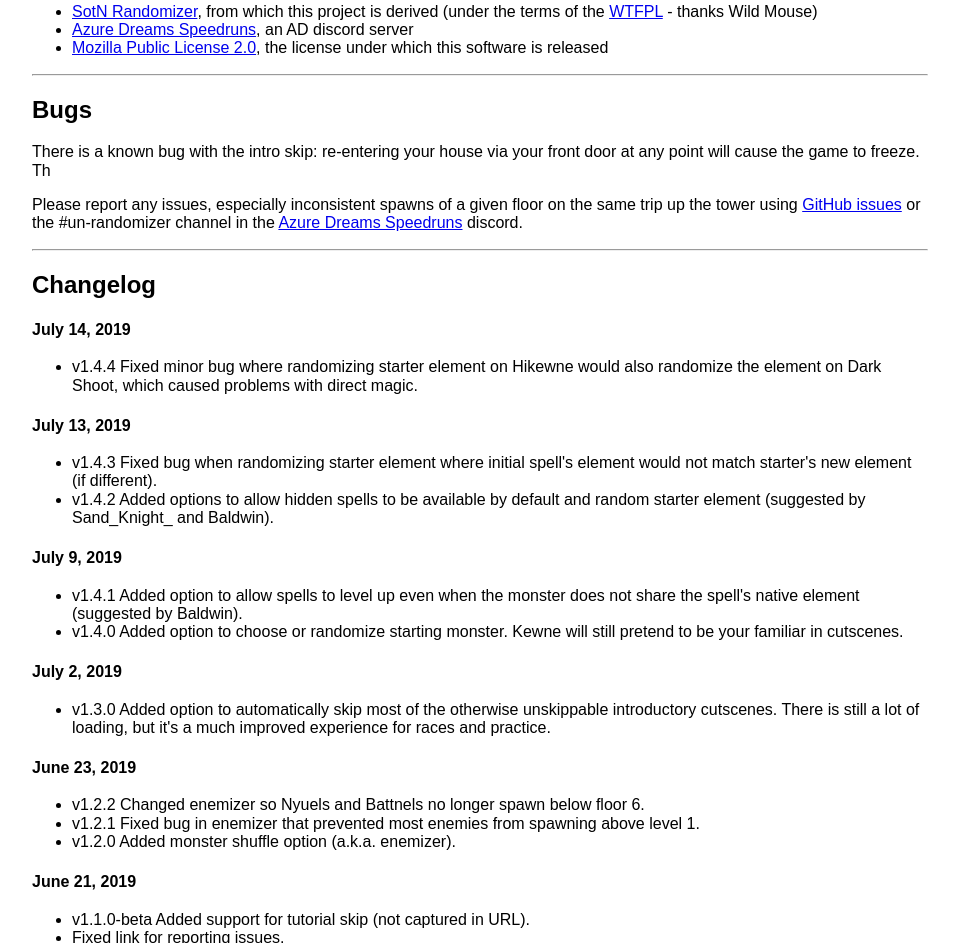
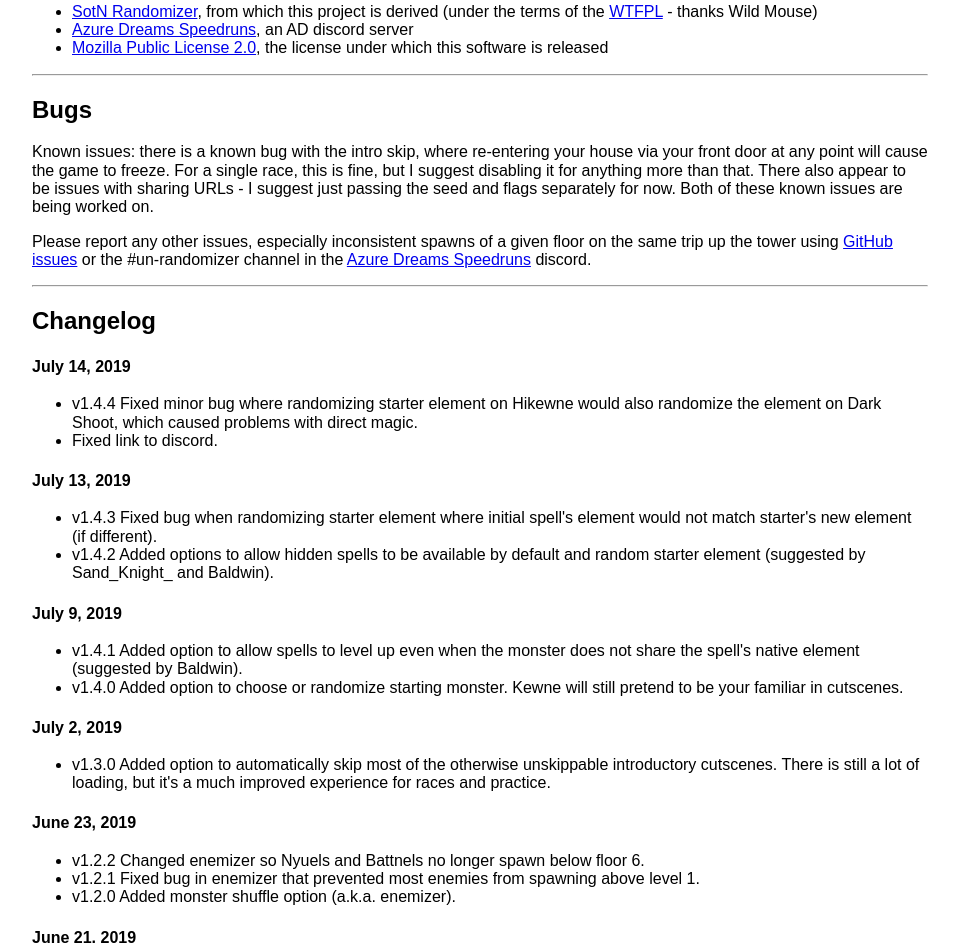
Before and after one commit to ProGrammar-R/ProGrammar-R.github.io, a website with bundled scripts: page index.html in a window 1280 px wide. Shown: the part 1241-2184 px from the top of the page, without its empty margins (160-1119 px from the left). Built offline with nearby package versions, Linux system fonts and the light colour scheme.

Commit message:
Fixed discord link and added more known bugs.

```diff
--- a/index.html
+++ b/index.html
@@ -168,18 +168,21 @@
       <hr>
       <h2><a name="bugs">Bugs</a></h2>
       <p>
-        There is a known bug with the intro skip: re-entering your house via your front door at any point will cause the game to freeze. Th
+        Known issues: there is a known bug with the intro skip, where re-entering your house via your front door at any point will cause the game to freeze.
+        For a single race, this is fine, but I suggest disabling it for anything more than that. There also appear to be issues with sharing URLs - I suggest just passing the seed and flags separately for now.
+        Both of these known issues are being worked on.
       </p>
       <p>
-        Please report any issues, especially inconsistent spawns of a given floor on the same trip up the tower using
+        Please report any other issues, especially inconsistent spawns of a given floor on the same trip up the tower using
         <a href="https://github.com/ProGrammar-R/ProGrammar-R.github.io/issues/new">GitHub issues</a>
-        or the #un-randomizer channel in the <a href="https://discord.gg/fEzBz8">Azure Dreams Speedruns</a> discord.
+        or the #un-randomizer channel in the <a href="https://discordapp.com/invite/m2dB3m7">Azure Dreams Speedruns</a> discord.
       </p>
       <hr>
       <h2><a name="changelog">Changelog</a></h2>
       <h3><time>July 14, 2019</time></h3>
       <ul>
         <li>v1.4.4 Fixed minor bug where randomizing starter element on Hikewne would also randomize the element on Dark Shoot, which caused problems with direct magic.</li>
+        <li>Fixed link to discord.</li>
       </ul>
       <h3><time>July 13, 2019</time></h3>
       <ul>
```
